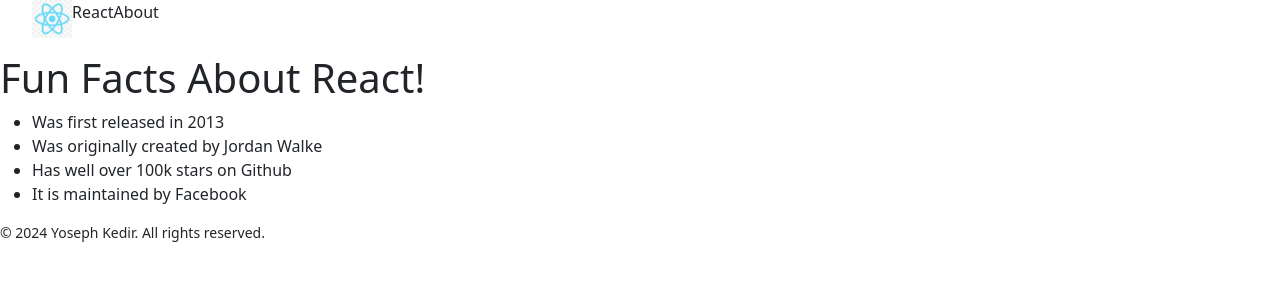
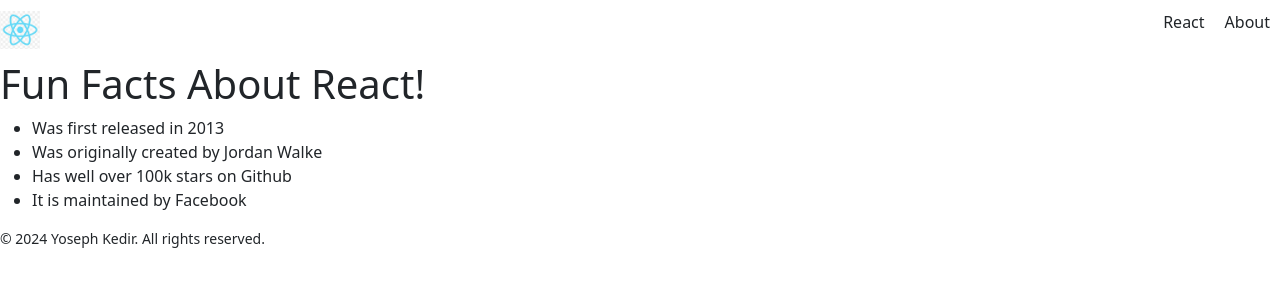
Before and after one commit to YosephSE/React-basics, a plain HTML site: page Info Site/index.html in a window 1280 px wide. Drawn offline with nearby package versions, Linux system fonts and the light colour scheme.

Commit message:
stylesheet updated

```diff
--- a/Info Site/index.css
+++ b/Info Site/index.css
@@ -10,3 +10,14 @@ html, body {
 img{
     width: 40px;
 }
+
+nav {
+    display: flex;
+    justify-content: space-between;
+    align-items: center;
+}
+
+
+.flex > li {
+    padding: 10px;
+}
--- a/Info Site/index.js
+++ b/Info Site/index.js
@@ -12,8 +12,8 @@ function HeaderNav() {
   return (
     <header>
       <nav>
+      <img src="logo.png" />
         <ul className="flex">
-          <img src="logo.png" />
           <li>React</li>
           <li>About</li>
         </ul>
```
